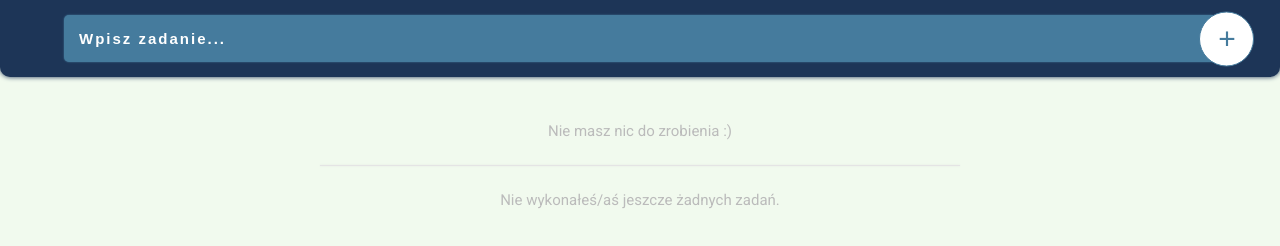
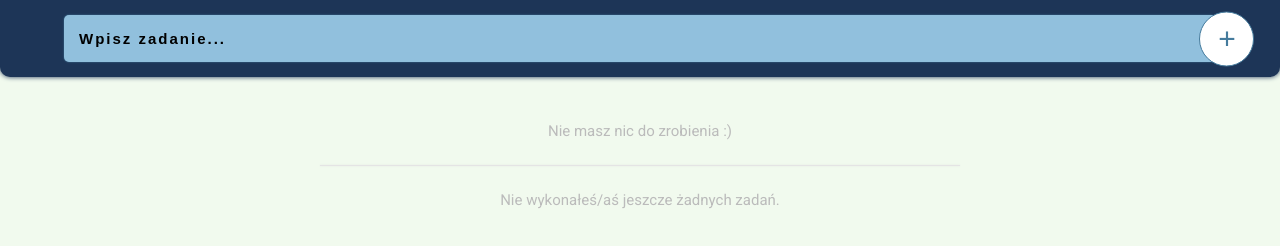
Before and after one commit to damianmich/to-do-list, a plain HTML site: page index.html in a window 1280 px wide. Drawn offline with Linux system fonts and the light colour scheme.

Commit message:
Fix bugs

```diff
--- a/sass/style.scss
+++ b/sass/style.scss
@@ -21,7 +21,7 @@ html {
     margin-bottom: 15px;
 
     &__input {
-        background-color: #457B9D;
+        background-color: #91c0dd;
         margin: 15px 0;
         width: 90%;
         padding: 15px;
@@ -32,13 +32,13 @@ html {
         box-shadow: 0 0 2px 0 #457B9D;
 
         &::placeholder {
-            color: white;
+            color: black;
             font-weight: bold;
         }
     }
 
     &__input:focus {
-        background-color: rgb(85, 143, 179);
+        background-color: #d1e1eb;
     }
 
     &__button {
```
Also changed, not shown: css/style.css, 1 other file.
